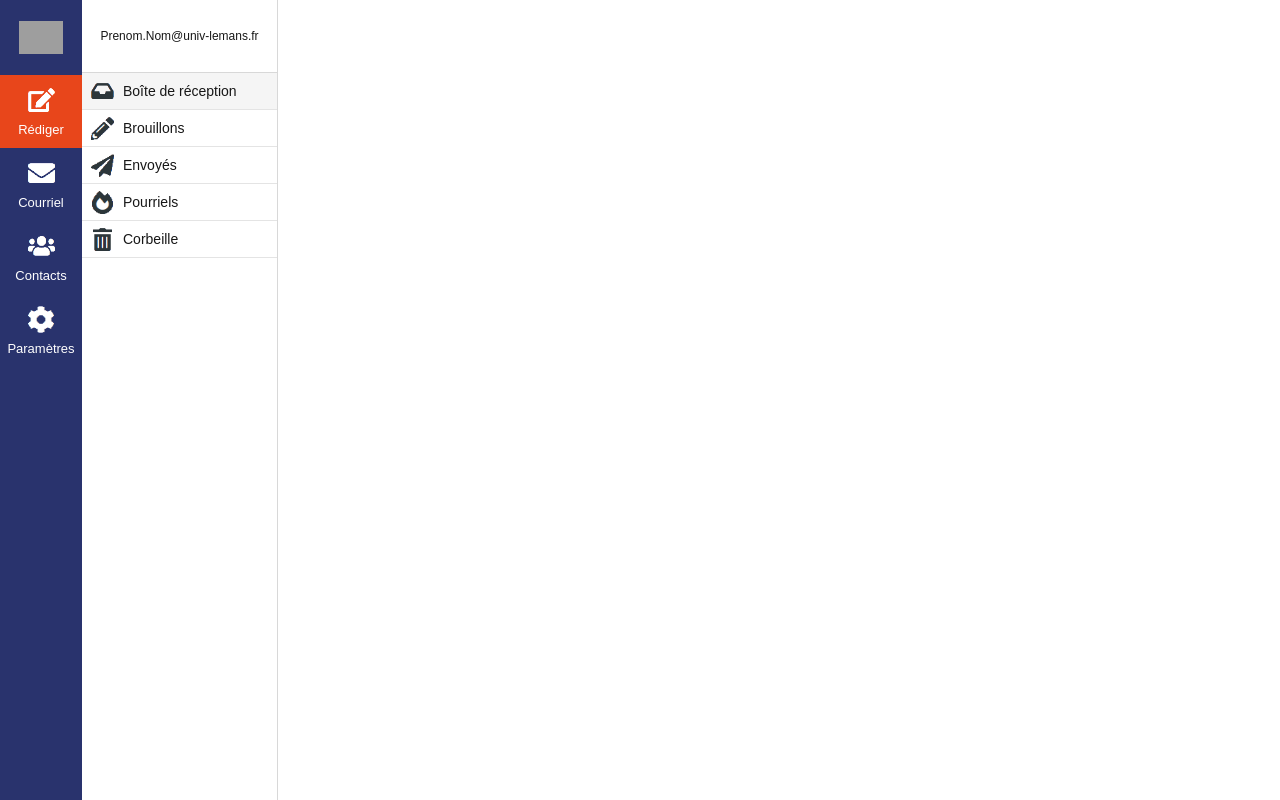
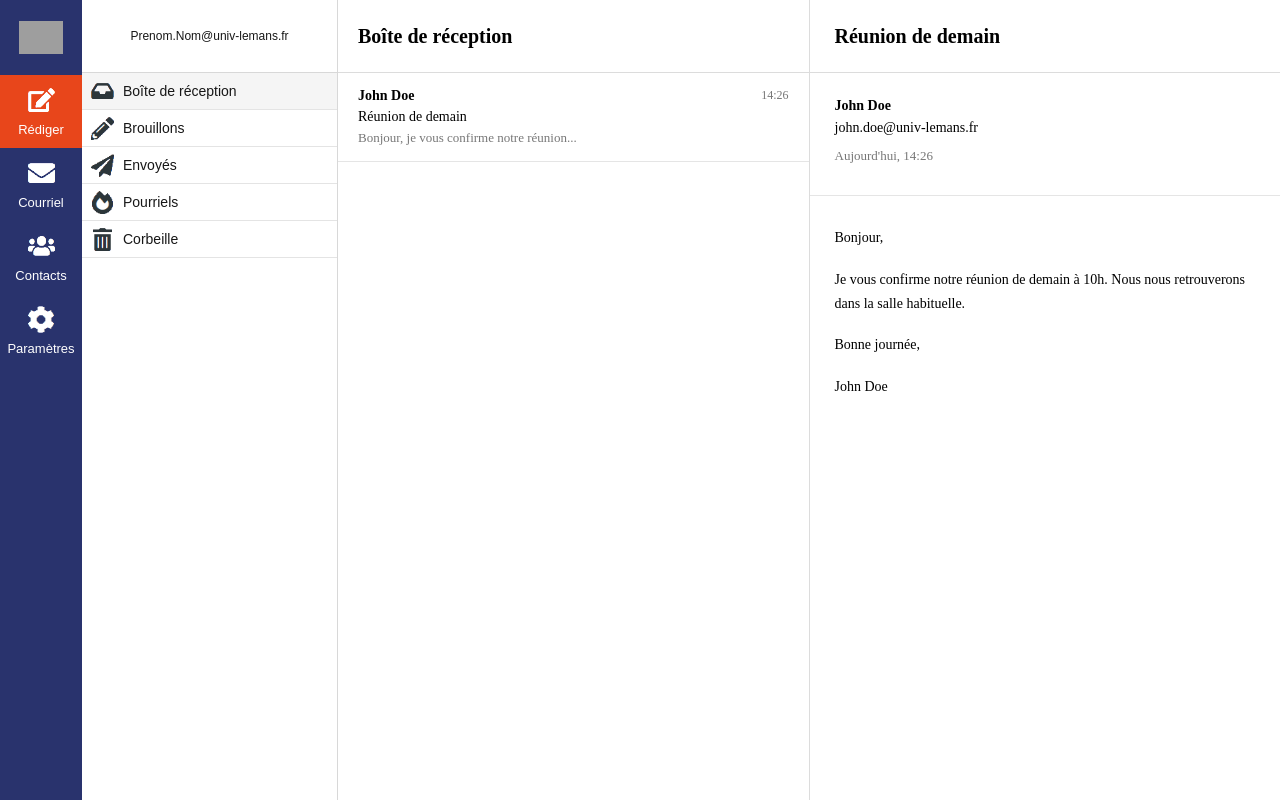
Before and after one commit to AkiowDev/Prismelium, a PHP site: page /messagerie.html in a window 1280 px wide. Run offline with PHP 8.4, Linux system fonts and the light colour scheme; grey boxes are pictures that could not be loaded.

Commit message:
Import BDD

```diff
--- a/messagerie.css
+++ b/messagerie.css
@@ -1,12 +1,34 @@
 
-/* Réinitialisation générale */
+/* ================================= */
+/* 1. RÉINITIALISATION GÉNÉRALE */
+/* ================================= */
+
 * {
     margin: 0;
     padding: 0;
     box-sizing: border-box;
 }
 
-/* Barre latérale */
+
+/* ================================= */
+/* 2. BODY : PAGE PRINCIPALE */
+/* ================================= */
+
+.body_messagerie {
+    display: flex;
+    flex-direction: row;
+
+    width: 100%;
+    height: 100vh;
+
+    overflow: hidden;
+}
+
+
+/* ================================= */
+/* 3. PREMIÈRE COLONNE : BARRE LATÉRALE */
+/* ================================= */
+
 .barre_laterale {
     width: 82px;
     min-width: 82px;
@@ -19,18 +41,8 @@
     flex-direction: column;
 }
 
-/* Body */
-.body_messagerie {
-    display: flex;
-    flex-direction: row;
+/* Logo */
 
-    width: 100%;
-    height: 100vh;
-
-    overflow: hidden;
-}
-
-/* Emplacement du logo */
 #barre_laterale_logo {
     width: 100%;
     height: 75px;
@@ -40,7 +52,6 @@
     align-items: center;
 }
 
-/* Logo */
 #logo {
     width: 44px;
     height: 53px;
@@ -48,6 +59,7 @@
 }
 
 /* Menu */
+
 .sidebar-menu {
     width: 100%;
 
@@ -55,7 +67,8 @@
     flex-direction: column;
 }
 
-/* Boutons */
+/* Boutons du menu */
+
 .menu-item {
     width: 100%;
     height: 73px;
@@ -72,7 +85,8 @@
     font-size: 13px;
 }
 
-/* Images des icônes */
+/* Icônes du menu */
+
 .menu-item .icon img {
     width: 27px;
     height: 27px;
@@ -80,22 +94,24 @@
 }
 
 /* Bouton actif */
+
 .menu-item.active {
     background-color: #E8461B;
 }
 
 /* Survol des boutons */
+
 .menu-item:not(.active):hover {
     background-color: #3C4783;
 }
 
 
-/* ============================= */
-/* DEUXIÈME COLONNE : BARRE CHOIX */
-/* ============================= */
+/* ================================= */
+/* 4. DEUXIÈME COLONNE : BARRE CHOIX */
+/* ================================= */
 
 .barre_choix {
-    width: 196px;
+    width: 256px;
     height: 100vh;
     flex-shrink: 0;
 
@@ -106,10 +122,7 @@
     border-right: 1px solid #D8D8D8;
 }
 
-
-/* ============================= */
-/* ADRESSE UTILISATEUR */
-/* ============================= */
+/* Adresse utilisateur */
 
 .adresse_utilisateur {
     width: 100%;
@@ -131,10 +144,7 @@
     margin: 0;
 }
 
-
-/* ============================= */
-/* LISTE DES DOSSIERS */
-/* ============================= */
+/* Liste des dossiers */
 
 .liste_dossiers {
     width: 100%;
@@ -143,10 +153,7 @@
     flex-direction: column;
 }
 
-
-/* ============================= */
-/* DOSSIERS */
-/* ============================= */
+/* Dossiers */
 
 .dossier {
     width: 100%;
@@ -168,10 +175,7 @@
     cursor: pointer;
 }
 
-
-/* ============================= */
-/* ICÔNES DES DOSSIERS */
-/* ============================= */
+/* Icônes des dossiers */
 
 .dossier .icon {
     width: 23px;
@@ -190,20 +194,169 @@
     object-fit: contain;
 }
 
-
-/* ============================= */
-/* DOSSIER ACTIF */
-/* ============================= */
+/* Dossier actif */
 
 .dossier.actif {
     background-color: #F5F5F5;
 }
 
-
-/* ============================= */
-/* EFFET AU SURVOL */
-/* ============================= */
+/* Survol des dossiers */
 
 .dossier:hover {
     background-color: #EEEEEE;
 }
+
+
+/* ================================= */
+/* 5. TROISIÈME COLONNE : LISTE DES MESSAGES */
+/* ================================= */
+
+.barre_messages {
+    flex: 1;
+    min-width: 300px;
+    height: 100vh;
+
+    display: flex;
+    flex-direction: column;
+
+    background-color: #ffffff;
+    border-right: 1px solid #dcdcdc;
+}
+
+/* En-tête des messages */
+
+.entete_messages {
+    height: 73px;
+    flex-shrink: 0;
+
+    display: flex;
+    align-items: center;
+
+    padding: 0 20px;
+
+    border-bottom: 1px solid #dcdcdc;
+}
+
+.entete_messages h2 {
+    font-size: 20px;
+    font-weight: 600;
+}
+
+/* Liste des messages */
+
+.liste_messages {
+    flex: 1;
+    overflow-y: auto;
+}
+
+/* Message */
+
+.message {
+    position: relative;
+
+    padding: 15px 20px;
+
+    border-bottom: 1px solid #e5e5e5;
+
+    cursor: pointer;
+}
+
+.message:hover {
+    background-color: #f5f5f5;
+}
+
+/* Informations du message */
+
+.expediteur {
+    font-weight: bold;
+    font-size: 14px;
+}
+
+.objet {
+    margin-top: 5px;
+    font-size: 14px;
+}
+
+.apercu {
+    margin-top: 5px;
+    font-size: 13px;
+    color: #777777;
+}
+
+.date {
+    position: absolute;
+    top: 15px;
+    right: 20px;
+
+    font-size: 12px;
+    color: #777777;
+}
+
+
+/* ================================= */
+/* 6. QUATRIÈME COLONNE : CONTENU DU MESSAGE */
+/* ================================= */
+
+.contenu_message {
+    flex: 1;
+    min-width: 350px;
+    height: 100vh;
+
+    display: flex;
+    flex-direction: column;
+
+    background-color: #ffffff;
+    overflow-y: auto;
+}
+
+/* En-tête du contenu */
+
+.entete_contenu {
+    min-height: 73px;
+
+    display: flex;
+    align-items: center;
+
+    padding: 0 25px;
+
+    border-bottom: 1px solid #dcdcdc;
+}
+
+.entete_contenu h2 {
+    font-size: 20px;
+    font-weight: 600;
+}
+
+/* Informations de l'expéditeur */
+
+.informations_message {
+    position: relative;
+
+    padding: 25px;
+
+    border-bottom: 1px solid #e5e5e5;
+}
+
+.informations_message p {
+    margin-bottom: 6px;
+    font-size: 14px;
+}
+
+.informations_message .date_message {
+    margin-top: 12px;
+    color: #777777;
+    font-size: 13px;
+}
+
+/* Corps du message */
+
+.corps_message {
+    padding: 30px 25px;
+
+    font-size: 14px;
+    line-height: 1.7;
+}
+
+.corps_message p {
+    margin-bottom: 18px;
+}
--- a/messagerie.html
+++ b/messagerie.html
@@ -72,5 +72,49 @@
             </div>
         </div>
     </div>
+    <div class="barre_messages">
+
+    <div class="entete_messages">
+        <h2>Boîte de réception</h2>
+    </div>
+
+    <div class="liste_messages">
+
+        <div class="message">
+            <p class="expediteur">John Doe</p>
+            <p class="objet">Réunion de demain</p>
+            <p class="apercu">Bonjour, je vous confirme notre réunion...</p>
+            <p class="date">14:26</p>
+        </div>
+
+    </div>
+    </div>
+    <div class="contenu_message">
+
+    <div class="entete_contenu">
+        <h2>Réunion de demain</h2>
+    </div>
+
+    <div class="informations_message">
+        <p><strong>John Doe</strong></p>
+        <p>john.doe@univ-lemans.fr</p>
+        <p class="date_message">Aujourd'hui, 14:26</p>
+    </div>
+
+    <div class="corps_message">
+        <p>Bonjour,</p>
+
+        <p>
+            Je vous confirme notre réunion de demain à 10h.
+            Nous nous retrouverons dans la salle habituelle.
+        </p>
+
+        <p>Bonne journée,</p>
+        <p>John Doe</p>
+    </div>
+
+</div>
+
+</div>
 </body>
 </html>
```
Also changed, not shown: load_database.php (added, +24 -0 lines), img/lmu_messVide.png (added), load_messages.php (added), menu.html (renamed from index.html).
